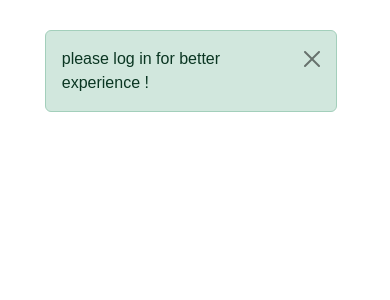
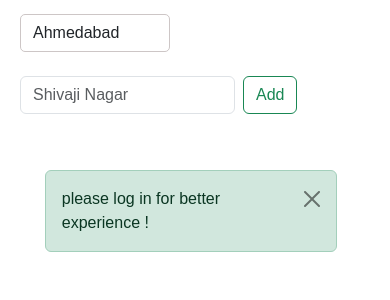
Before and after one commit to adityatangade/rentapp, a PHP site: page / in a window 390 px wide. Shown: the part 56-356 px from the top of the page. Run offline with PHP 8.4, Linux system fonts and the light colour scheme; data that the repository does not hold is empty; some libraries are stand-ins or nearby versions.

Commit message:
made the index page more responsive and resolve the issue of logout

```diff
--- a/components/burger.css
+++ b/components/burger.css
@@ -68,12 +68,3 @@ body {
     font-size: larger;
     margin: auto;
 }
-
-@media (max-width: 999px) {
-    .burger-icon{
-        display: none;
-    }
-    .burger-menu{
-        display: none;
-    }
-}
--- a/components/login.php
+++ b/components/login.php
@@ -69,9 +69,38 @@
 
     .form-group i {
         margin-top: 9px;
+        margin-right: 5px;
         position: absolute;
-        right: 160px;
     }
+
+    .show-password{
+        display: none;
+    }
+
+
+    @media (max-width: 1035px){
+        .show-password
+        {
+            display: block;
+            position: absolute;
+            right: 31%;
+            margin-top: 5px;
+        }
+        .form-group i{
+            display: none;
+        }
+    }
+
+    @media (min-width: 320px) and (max-width: 400px)
+    {
+        .show-password
+        {
+            position: absolute;
+            right: 23%;
+            margin-top: 5px;
+        }
+    }
+
 </style>
 <!-- Modal -->
 <div class="modal" id="loginModal" tabindex="-1" aria-labelledby="loginModalLabel" aria-hidden="true">
@@ -86,12 +115,13 @@
                     <form action="<?php echo htmlspecialchars($_SERVER["PHP_SELF"]); ?>" method="post" class="login-form" onsubmit="return validateLoginForm()">
                         <h2>Login</h2>
                         <div class="form-group">
-                            <label for="username">Username:</label>
+                            <label for="username_login">Username:</label>
                             <input type="email" id="username_login" class="p-1 form-control me-2" name="username_login" placeholder="email" required>
                         </div>
                         <div class="form-group">
-                            <label for="password">Password:</label>
-                            <i id="hide" class="fas fa-eye" style="margin-right:5px;" onclick="togglePasswordVisibility('password_login')"></i>
+                            <label for="password_login">Password:</label>
+                            <i id="hide" class="fas fa-eye" onclick="togglePasswordVisibility('password_login')"></i>
+                            <span id="show-password" class="show-password text-primary" onclick="togglePasswordVisibilityShowBtn('password_login')">show</span>
                             <input type="password" id="password_login" class="p-1 form-control me-2" name="password_login" placeholder="password" required>
                         </div>
                         <a href="" class="mx-4">Forgot Password ?</a>
--- a/components/login_validation.js
+++ b/components/login_validation.js
@@ -27,7 +27,6 @@ function validateEmail(email) {
 function togglePasswordVisibility(passwordFieldId) {
     var passwordField = document.getElementById(passwordFieldId);
     var passwordIcon = document.getElementById("hide");
-
     if (passwordField.type === "password") {
         passwordField.type = "text";
         passwordIcon.classList.remove("fa-eye");
@@ -39,3 +38,15 @@ function togglePasswordVisibility(passwordFieldId) {
         passwordIcon.classList.add("fa-eye");
     }
 }
+
+function togglePasswordVisibilityShowBtn(passwordFieldId) {
+    var passwordField = document.getElementById(passwordFieldId);
+    var btnContent=document.getElementsByClassName("show-password");
+    if (passwordField.type === "password") {
+        btnContent.innerHTML='hide';
+    passwordField.type = "text";
+    } else {
+    btnContent.innerHTML='show';
+    passwordField.type = "password";
+    }
+}
--- a/components/navbar.php
+++ b/components/navbar.php
@@ -18,6 +18,23 @@
     margin-left: 1px;
     border: none;
   }
+  .for-mobile{
+    display: none;
+  }
+
+  .search{
+    display: flex;
+  }
+
+  @media (max-width: 1035px)
+  {
+    .for-mobile{
+      display: block;
+    }
+    .search{
+      display: none;
+    }
+  }
 </style>
 <head>
   <link rel="stylesheet" href="style.css">
@@ -33,11 +50,20 @@
         <li class="nav-item">
           <a class="nav-link active" aria-current="page" href="#">Home</a>
         </li>
+        <li class="nav-item">
+          <a class="nav-link active for-mobile" aria-current="page" href="#">About</a>
+        </li>
+        <li class="nav-item">
+          <a class="nav-link active for-mobile" aria-current="page" href="#">Service</a>
+        </li>
+        <li class="nav-item">
+          <a class="nav-link active for-mobile" aria-current="page" href="#">Contact</a>
+        </li>
       </ul>
       <ul id="list" class="d-flex navbar-nav me-auto mb-2 mb-lg-0">
 
       </ul>
-      <form class="search d-flex mx-3" role="search">
+      <form class="search mx-3" role="search">
         <select class="cities mx-2 form-control me-2" name="metro_cities_india" id="metro_cities_india">
           <option value="Ahmedabad">Ahmedabad</option>
           <option value="Bangalore">Bangalore</option>
@@ -59,7 +85,7 @@
       <button type="button" id="loginbtn" class="btn btn-primary" data-bs-toggle="modal" data-bs-target="#loginModal">
         login
       </button>
-      <button type="button" id="logoutbtn" class="btn btn-primary" data-bs-toggle="modal" data-bs-target="#loginModal">
+      <button type="button" id="logoutbtn" class="btn btn-primary">
         <a href="logout.php" style="text-decoration:none;color:white;">logout</a>
       </button>
     </div>
@@ -119,8 +145,8 @@
     echo "loginbtn.style.display='none';";
     echo "logoutbtn.style.display='block';";
   } else {
+    echo "logoutbtn.style.display='none';";
     echo "loginbtn.style.display='block';";
-    echo "logoutbtn.style.display='none'";
   }
   ?>
 </script>
--- a/index.php
+++ b/index.php
@@ -1,5 +1,5 @@
 <?php
-  session_start();
+session_start();
 ?>
 <!doctype html>
 <html lang="en">
@@ -26,9 +26,9 @@
 
     <!-- filters -->
     <div class="filters w-25 mx-1">
-    <?php
+      <?php
       include "burger.php";
-    ?>
+      ?>
       <!-- range -->
       <div class="price-range my-4">
         <input type="range" min="1000" max="20000" value="1000" class="slider" id="priceRange">
@@ -138,6 +138,30 @@
     </div>
     <!-- properties -->
     <div class="properties mx-1">
+      <div class="for-mob">
+        <form class="search mx-3 for-mob-search" role="search">
+          <select class="cities mx-2 form-control me-2" name="metro_cities_india" id="metro_cities_india_index_page">
+            <option value="Ahmedabad">Ahmedabad</option>
+            <option value="Bangalore">Bangalore</option>
+            <option value="Chennai">Chennai</option>
+            <option value="Delhi">Delhi</option>
+            <option value="Hyderabad">Hyderabad</option>
+            <option value="Jaipur">Jaipur</option>
+            <option value="Kolkata">Kolkata</option>
+            <option value="Mumbai">Mumbai</option>
+            <option value="Pune">Pune</option>
+            <option value="Surat">Surat</option>
+          </select> <br>
+          <div class="add-area">
+            <input class="search-input form-control me-2 " type="search" id="search-input" placeholder="Shivaji Nagar" aria-label="Search">
+            <span class="btn btn-outline-success" onclick="addAreaIndex()">Add</span>
+          </div>
+        </form>
+        <br>
+      </div>
+      <div class="my-3">
+          <ul id="index-list" class="me-auto mb-2 mb-lg-0 for-mob"></ul>
+        </div>
       <p><?php
           // Check if the session variable is set
           if (isset($_SESSION['loggedin']) && $_SESSION['loggedin']) {
@@ -146,27 +170,23 @@
   Login successful !
     <button type="button" class="btn-close" data-bs-dismiss="alert" aria-label="Close"></button>
   </div>';
-          }
-          else if($signedup){
+          } else if ($signedup) {
             echo '
             <div class="alert alert-success alert-dismissible fade show w-75 mx-auto" role="alert">
              You are registered Now ! Please login to continue .
               <button type="button" class="btn-close" data-bs-dismiss="alert" aria-label="Close"></button>
             </div>';
-          }
-          else if($isFailed){
-             echo '   <div class="alert alert-success alert-dismissible fade show w-75 mx-auto" role="alert">
+          } else if ($isFailed) {
+            echo '   <div class="alert alert-success alert-dismissible fade show w-75 mx-auto" role="alert">
         login failed ! please try again .
         <button type="button" class="btn-close" data-bs-dismiss="alert" aria-label="Close"></button>
         </div>';
-           }
-          else if(!$userExist){
-             echo '   <div class="alert alert-success alert-dismissible fade show w-75 mx-auto" role="alert">
+          } else if (!$userExist) {
+            echo '   <div class="alert alert-success alert-dismissible fade show w-75 mx-auto" role="alert">
         user does not exist ! please sign up if not have an account.
         <button type="button" class="btn-close" data-bs-dismiss="alert" aria-label="Close"></button>
         </div>';
-           }
-          else {
+          } else {
             echo '
   <div class="alert alert-success alert-dismissible fade show w-75 mx-auto" role="alert">
     please log in for better experience !
@@ -189,7 +209,7 @@
         $street_address = $row['address'];
         $area_location = $row['area_location'];
         $city = $row['city'];
-        $location_url=$row['location_url'];
+        $location_url = $row['location_url'];
         $owner_id = $row['owner_id'];
         $gender = $row['gender'];
         $sql2 = "SELECT * FROM IMAGES WHERE id=$id";
@@ -237,7 +257,7 @@
             </div>
 
             <div class="info-buttons d-flex">
-            <a href="'.$location_url.'">
+            <a href="' . $location_url . '">
             <button type="button" class="btn btn-primary">Location</button>
             </a>
               <button type="button" class="btn btn-primary">Contact Owner</button>
@@ -259,4 +279,5 @@
     <script src="https://cdn.jsdelivr.net/npm/bootstrap@5.3.3/dist/js/bootstrap.bundle.min.js" integrity="sha384-YvpcrYf0tY3lHB60NNkmXc5s9fDVZLESaAA55NDzOxhy9GkcIdslK1eN7N6jIeHz" crossorigin="anonymous"></script>
     <script src="https://kit.fontawesome.com/85590c8254.js" crossorigin="anonymous"></script>
 </body>
+
 </html>
--- a/style.css
+++ b/style.css
@@ -334,6 +334,7 @@ body{
     width: 150px;
 
   }
+
   .add-area{
     display: flex;
     margin-left: 8px;
```
Also changed, not shown: script.js (+49 -0 lines).
